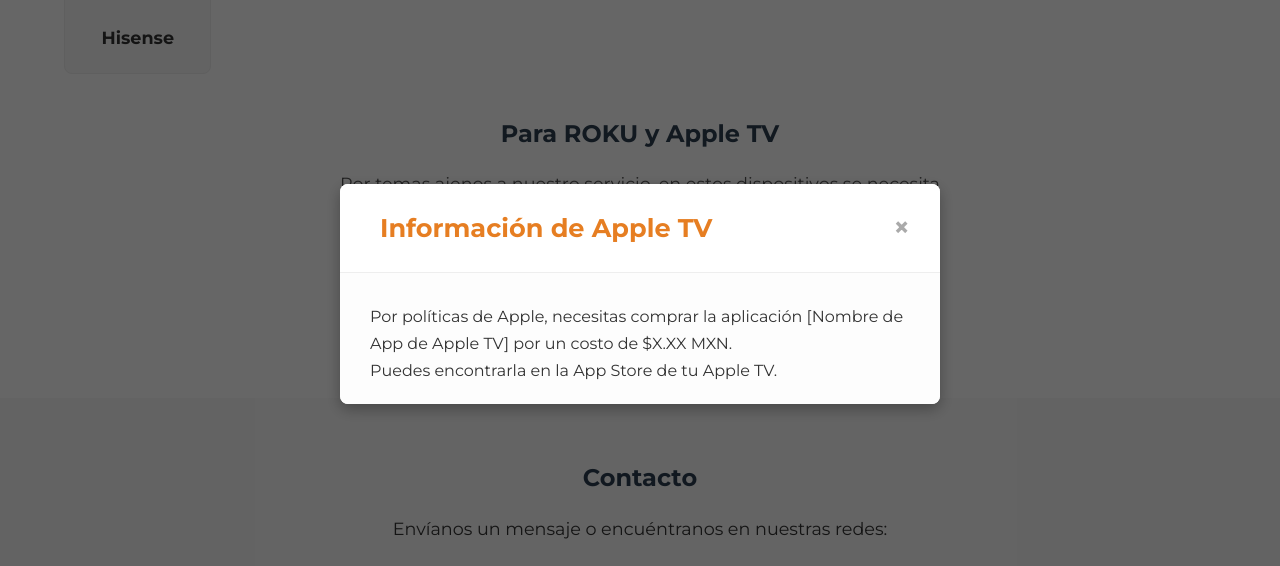
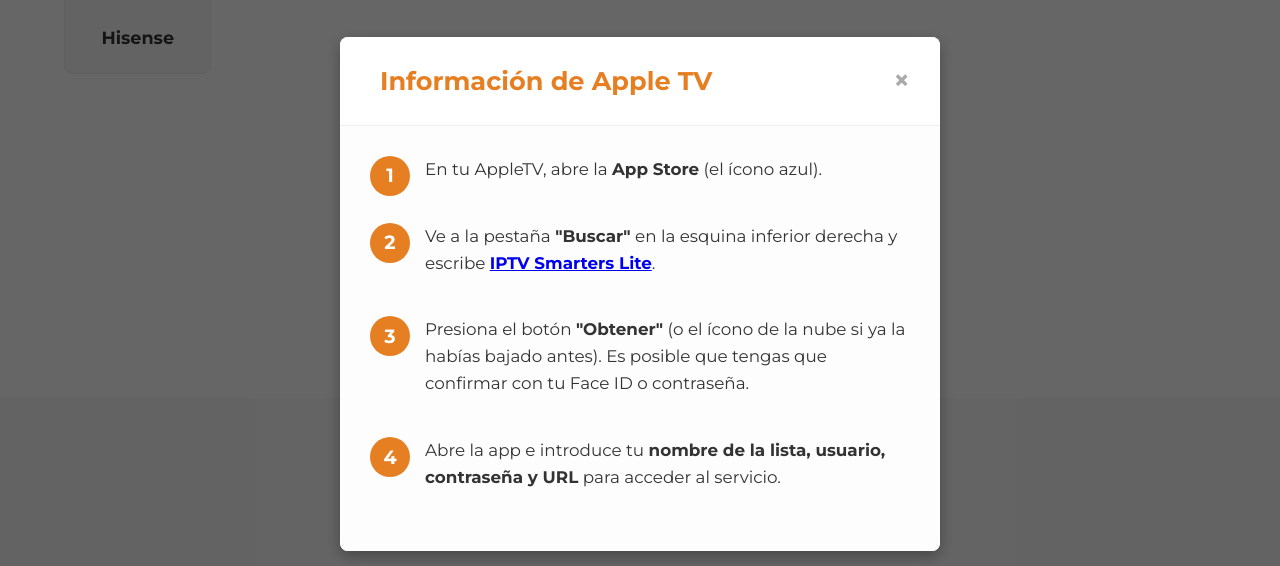
Before and after one commit to maintutvmx/pagina, a plain HTML site: page index.html in a window 1280 px wide. Both pictures are taken after a click on the element "Apple TV". Shown: the part 4678-5244 px from the top of the page. Drawn offline with Linux system fonts and the light colour scheme; a web font is replaced by a local one.

Commit message:
Add files via upload

```diff
--- a/index.html
+++ b/index.html
@@ -137,7 +137,7 @@
                             <li>+ 40,000 peliculas y series</li>
                             <li>+ 3,000 canales en vivo</li>
                         </ul>
-                        <a href="#contacto" class="cta-button">Elegir Plan</a>
+                        <a href="https://wa.me/525659991716?text=Hola%20me%20interesa%20el%20plan%20de%20%24150" target="_blank" class="cta-button">Elegir Plan</a>
                     </div>
                     <div class="plan-card">
                         <h3>Plan Plus</h3>
@@ -147,7 +147,7 @@
                             <li>+ 40,000 peliculas y series</li>
                             <li>+ 3,000 canales en vivo</li>
                         </ul>
-                        <a href="#contacto" class="cta-button">Elegir Plan</a>
+                        <a href="https://wa.me/525659991716?text=Hola%20me%20interesa%20el%20plan%20de%20%24250" target="_blank" class="cta-button">Elegir Plan</a>
                     </div>
                 </div>
             </div>
@@ -162,7 +162,7 @@
                             <li>+ 40,000 peliculas y series</li>
                             <li>+ 3,000 canales en vivo</li>
                         </ul>
-                        <a href="#contacto" class="cta-button">Pide tu DEMO</a>
+                        <a href="https://wa.me/525659991716?text=Hola%20me%20interesa%20un%20Demo" target="_blank" class="cta-button">Pide tu DEMO</a>
                     </div>
                 </div>
             </div>
@@ -271,7 +271,7 @@
                 <h2>Contacto</h2>
                 <p>Envíanos un mensaje o encuéntranos en nuestras redes:</p>
                 <div class="social-icons">
-                    <a href="#" target="_blank" class="social-icon whatsapp" title="WhatsApp"><i class="fab fa-whatsapp"></i></a>
+                    <a href="https://wa.me/525659991716?text=webos%20memo" target="_blank" class="social-icon whatsapp" title="WhatsApp"><i class="fab fa-whatsapp"></i></a>
                     <a href="#" target="_blank" class="social-icon facebook" title="Facebook"><i class="fab fa-facebook-f"></i></a>
                     <a href="#" target="_blank" class="social-icon instagram" title="Instagram"><i class="fab fa-instagram"></i></a>
                     <a href="#" class="social-icon email" title="Email"><i class="fas fa-envelope"></i></a>
@@ -686,14 +686,40 @@
                 <span class="modal-close">&times;</span>
             </div>
             <div class="modal-body">
-                <p>Por políticas de Apple, necesitas comprar la aplicación [Nombre de App de Apple TV] por un costo de $X.XX MXN.</p>
-                <p>Puedes encontrarla en la App Store de tu Apple TV.</p>
+                <div class="step">
+                    <div class="step-number">1</div>
+                    <div class="step-content">
+                        <p>En tu AppleTV, abre la <strong>App Store</strong> (el ícono azul).</p>
+                        <!--img src="https://via.placeholder.com/500x250.png?text=Paso+1:+Abrir+App+Store" alt="Abrir App Store"-->
+                    </div>
+                </div>
+                <div class="step">
+                    <div class="step-number">2</div>
+                    <div class="step-content">
+                        <p>Ve a la pestaña <strong>"Buscar"</strong> en la esquina inferior derecha y escribe <strong><a href="https://apps.apple.com/es/app/smarters-player-lite/id1628995509">IPTV Smarters Lite</a></strong>.</p>
+                        <!--img src="https://via.placeholder.com/500x250.png?text=Paso+2:+Buscar+la+App" alt="Buscar la App"-->
+                    </div>
+                </div>
+                <div class="step">
+                    <div class="step-number">3</div>
+                    <div class="step-content">
+                        <p>Presiona el botón <strong>"Obtener"</strong> (o el ícono de la nube si ya la habías bajado antes). Es posible que tengas que confirmar con tu Face ID o contraseña.</p>
+                        <!--img src="https://via.placeholder.com/500x250.png?text=Paso+3:+Obtener+la+App" alt="Obtener la App"-->
+                    </div>
+                </div>
+                <div class="step">
+                    <div class="step-number">4</div>
+                    <div class="step-content">
+                        <p>Abre la app e introduce tu <strong>nombre de la lista, usuario, contraseña y URL</strong> para acceder al servicio.</p>
+                        <!--img src="https://via.placeholder.com/500x250.png?text=Paso+4:+Ingresar+datos" alt="Ingresar datos"-->
+                    </div>
+                </div>
             </div>
         </div>
     </div>
 <!-- FIN MANUALES -->
 
-    <a href="https://wa.me/521XXXXXXXXXX?text=Hola%2C%20me%20gustaría%20obtener%20más%20información."
+    <a href="https://wa.me/525659991716?text=Hola%20este%20es%20un%20mensaje%20predeterminado%20de%20whatsapp%20."
        class="whatsapp-float"
        target="_blank"
        rel="noopener noreferrer"
```
